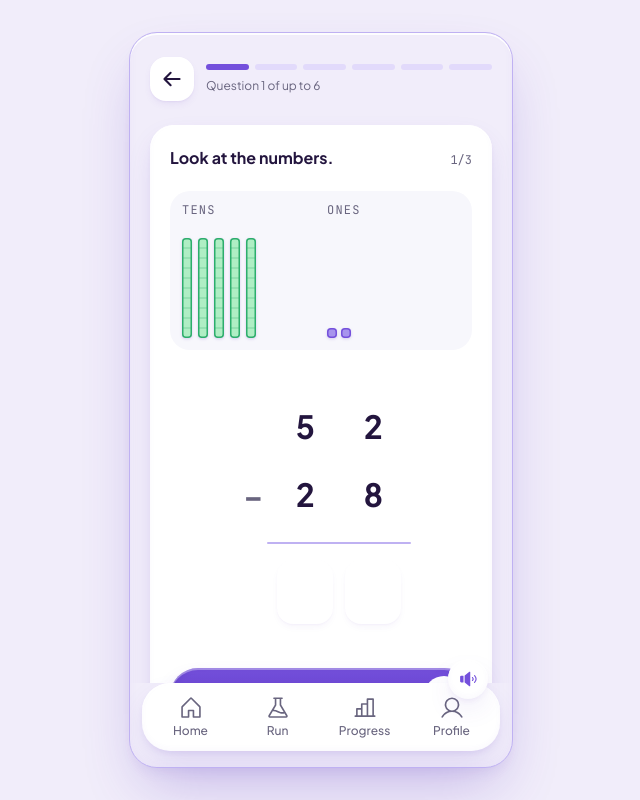
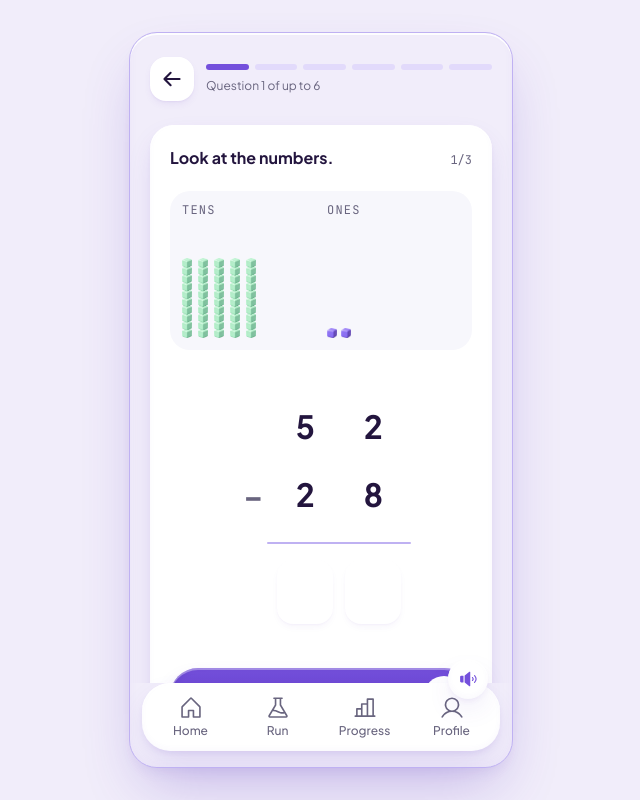
Before and after one commit to Enoch208/glitch-learning, a Next.js app: page /play in a window 1280 px wide. Shown: the whole page, without its empty margins (319-959 px from the left). Built offline with nearby package versions, Linux system fonts and the light colour scheme.

Commit message:
feat(canvas): draw tens and ones with clay pieces
A ten is built from exactly ten clay cubes, so the rod still reads as
ten ones wherever the tray appears.

```diff
--- a/src/components/canvas/base-ten-block.tsx
+++ b/src/components/canvas/base-ten-block.tsx
@@ -1,3 +1,6 @@
+import Image from "next/image";
+import cubeArt from "@/assets/clay/cube-one.webp";
+import rodArt from "@/assets/clay/rod-ten.webp";
 import { blockSize, dividerLines, type BlockValue } from "@/engine/blocks/geometry";
 import { cx } from "@/lib/cx";
 
@@ -21,6 +24,19 @@ export function BaseTenBlock({
   const { width, height } = blockSize(value, unit);
   const tone = tones[value];
   const radius = Math.round(unit * 0.3);
+
+  if (value !== 100) {
+    return (
+      <Image
+        src={value === 10 ? rodArt : cubeArt}
+        alt=""
+        width={width}
+        height={height}
+        draggable={false}
+        className={cx("object-fill select-none", className)}
+      />
+    );
+  }
 
   return (
     <svg
```
Also changed, not shown: src/assets/clay/cube-one.webp (added), src/assets/clay/rod-ten.webp (added).
